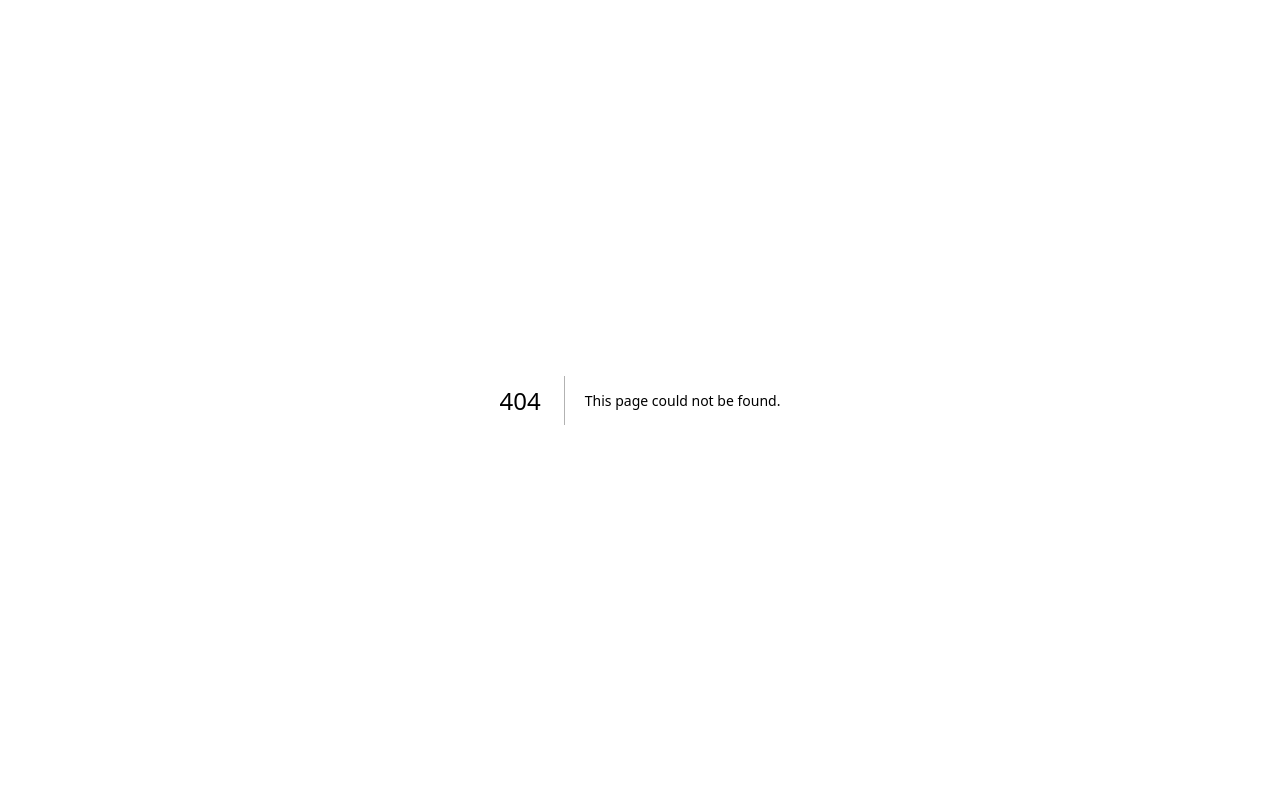
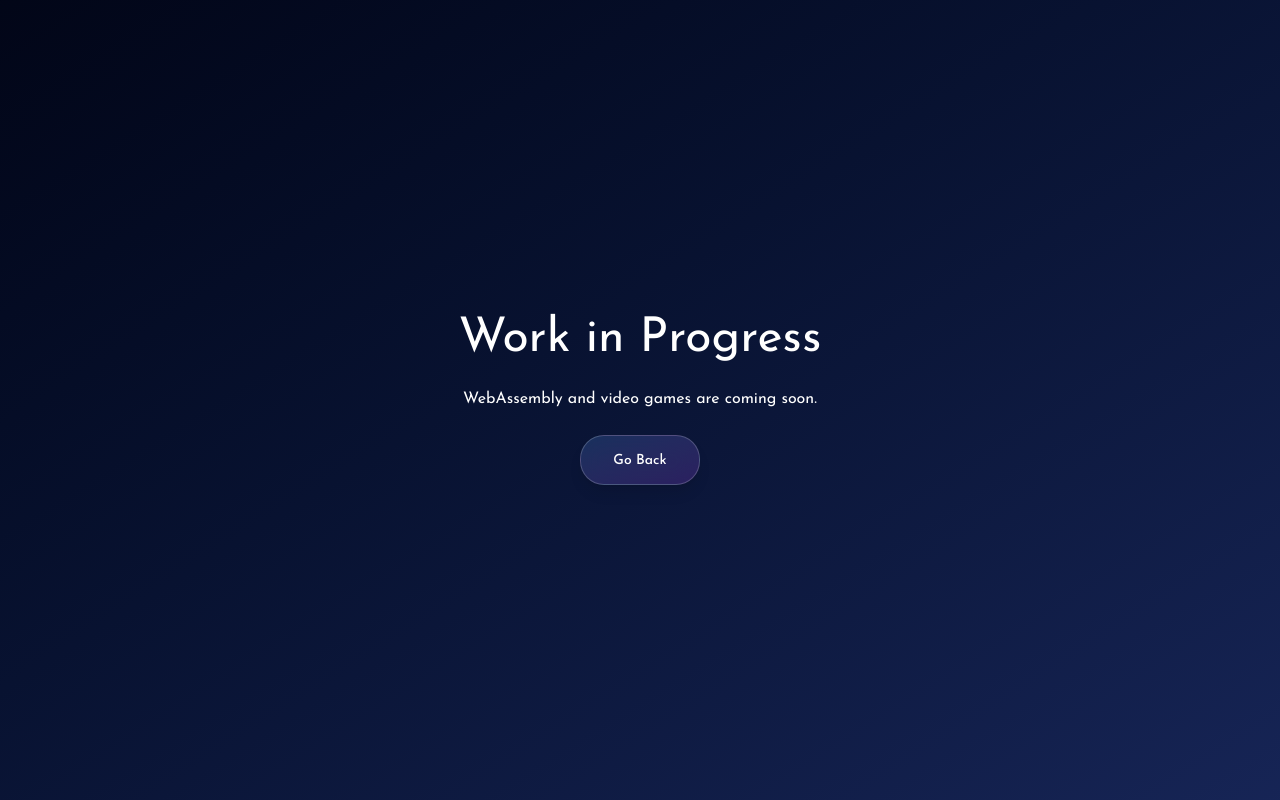
Before and after one commit to zacowan/zacowan.com, a Next.js app: page /wip in a window 1280 px wide. Before the commit this address had no page. Built offline with nearby package versions, Linux system fonts and the light colour scheme.

Commit message:
add launch

```diff
--- a/app/layout.tsx
+++ b/app/layout.tsx
@@ -17,7 +17,11 @@ export default function RootLayout({
 }>) {
 	return (
 		<html lang="en">
-			<body className={josefin.className}>{children}</body>
+			<body
+				className={`${josefin.className} bg-gradient-to-br from-slate-950 to-blue-950`}
+			>
+				{children}
+			</body>
 		</html>
 	);
 }
--- a/app/page.tsx
+++ b/app/page.tsx
@@ -2,17 +2,16 @@ import Link from "next/link";
 import InstagramIcon from "@/components/icons/instagram";
 import LinkedInIcon from "@/components/icons/linkedin";
 import TwitterIcon from "@/components/icons/twitter";
+import LiquidGlassLink from "@/components/LiquidGlassLink";
 
 export default function Home() {
 	return (
-		<main className="min-h-screen bg-gradient-to-br from-slate-950 to-blue-950 flex items-center justify-center">
+		<main className="min-h-screen flex items-center justify-center">
 			<div className="text-white">
 				<div className="flex flex-col items-center justify-center gap-6">
 					<h1 className="text-5xl">zacOS</h1>
 					<hr className="w-48" />
-					<Link href="/wip" className="underline">
-						wip
-					</Link>
+					<LiquidGlassLink href="/wip">Launch</LiquidGlassLink>
 				</div>
 				<div className="flex items-center justify-center gap-6 pt-24">
 					<Link href="https://x.com/zacowan_">
--- /dev/null
+++ b/app/wip/page.tsx
@@ -0,0 +1,13 @@
+import LiquidGlassLink from "@/components/LiquidGlassLink";
+
+export default function Wip() {
+	return (
+		<main className="min-h-screen flex items-center justify-center">
+			<div className="text-white text-center max-w-md flex flex-col gap-6 items-center">
+				<h1 className="text-5xl">Work in Progress</h1>
+				<p>WebAssembly and video games are coming soon.</p>
+				<LiquidGlassLink href="/">Go Back</LiquidGlassLink>
+			</div>
+		</main>
+	);
+}
--- /dev/null
+++ b/components/LiquidGlassLink.tsx
@@ -0,0 +1,34 @@
+import Link from "next/link";
+import type { ReactNode } from "react";
+
+interface LiquidGlassLinkProps {
+	href: string;
+	children: ReactNode;
+	className?: string;
+}
+
+export default function LiquidGlassLink({
+	href,
+	children,
+	className = "",
+}: LiquidGlassLinkProps) {
+	return (
+		<Link
+			href={href}
+			className={`group relative inline-flex items-center justify-center px-8 py-3 rounded-3xl bg-gradient-to-br from-blue-400/20 to-purple-500/20 backdrop-blur-md border border-white/20 shadow-lg hover:shadow-2xl transition-all duration-300 hover:scale-105 hover:from-blue-400/30 hover:to-purple-500/30 ${className}`}
+		>
+			{/* Liquid glass effect overlay */}
+			<div className="absolute inset-0 rounded-3xl bg-gradient-to-br from-white/10 to-transparent opacity-0 group-hover:opacity-100 transition-opacity duration-300" />
+
+			{/* Content */}
+			<div className="relative z-10">
+				<span className="text-white group-hover:text-blue-200 transition-colors duration-300 font-medium text-sm">
+					{children}
+				</span>
+			</div>
+
+			{/* Glow effect */}
+			<div className="absolute inset-0 rounded-3xl bg-gradient-to-br from-blue-400/20 to-purple-500/20 blur-xl opacity-0 group-hover:opacity-100 transition-opacity duration-500" />
+		</Link>
+	);
+}
```
